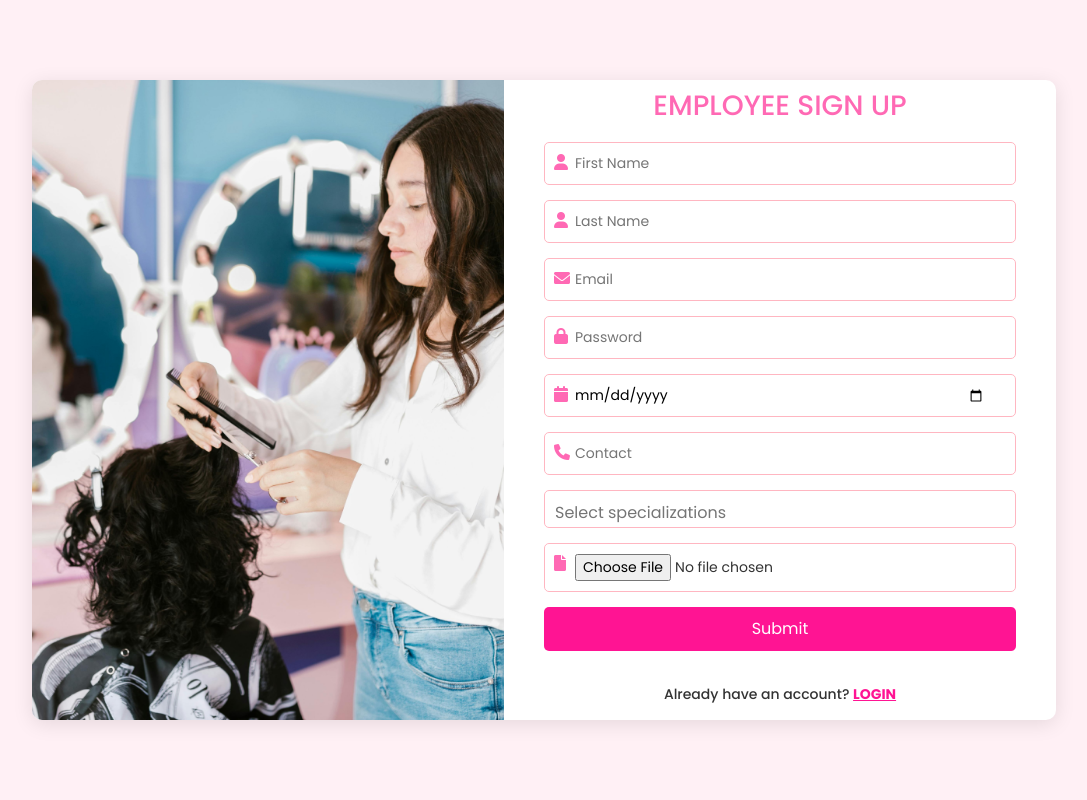
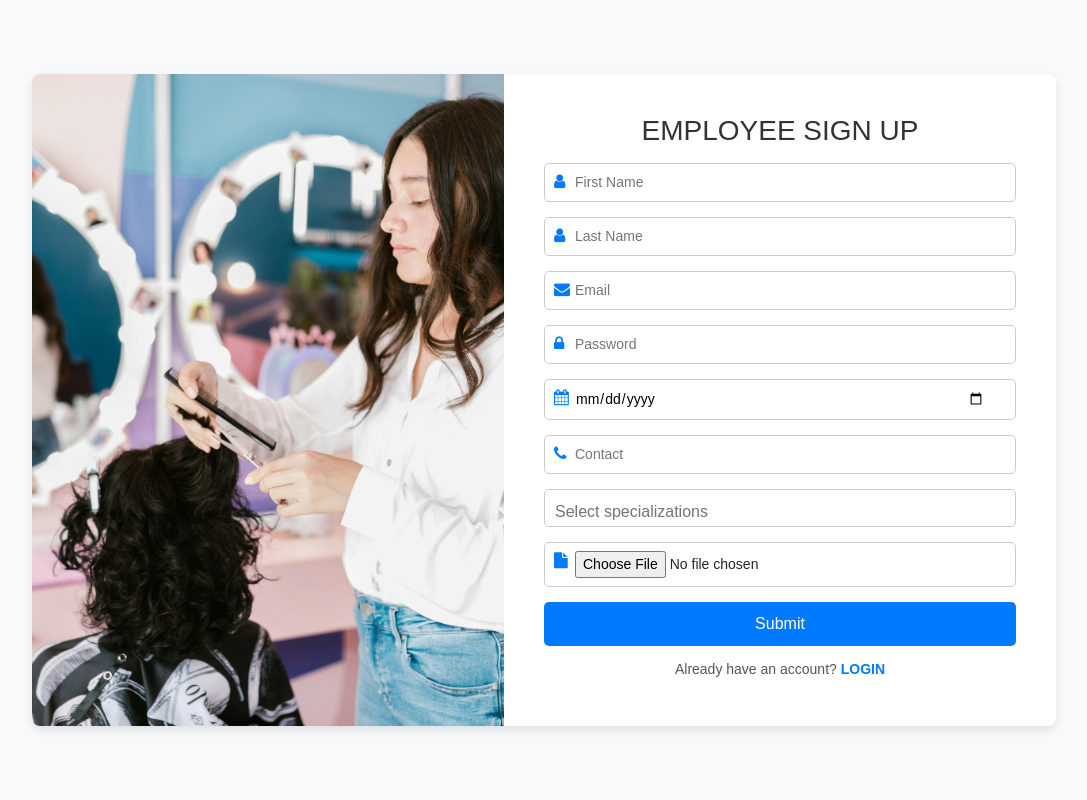
Before and after one commit to GayathryGNair/Onlline_Hair_Salon, a Django app: page /employee_registeration in a window 1280 px wide. Shown: the whole page, without its empty margins (96-1183 px from the left). Run offline with Django 5.2, Linux system fonts and the light colour scheme; data that the repository does not hold is empty; some libraries are stand-ins or nearby versions.

Commit message:
updations

```diff
--- a/myapp/forms.py
+++ b/myapp/forms.py
@@ -15,7 +15,7 @@ class ClientProfileUpdateForm(forms.ModelForm):
 class EmployeeProfileUpdateForm(forms.ModelForm):
     class Meta:
         model = Client
-        fields = ['first_name', 'last_name', 'email', 'dob', 'contact']
+        fields = ['first_name', 'last_name', 'email', 'dob', 'contact', ]
 
     def __init__(self, *args, **kwargs):
         super(EmployeeProfileUpdateForm, self).__init__(*args, **kwargs)
--- a/myapp/templates/employee_registeration.html
+++ b/myapp/templates/employee_registeration.html
@@ -3,34 +3,30 @@
 <html lang="en">
 <head>
     <meta charset="UTF-8">
-    <title>Employee Registration - GlamourQuest</title>
+    <title>Employee Registration</title>
     <meta name="viewport" content="width=device-width, initial-scale=1.0">
     <meta http-equiv="X-UA-Compatible" content="ie=edge">
-    <link href="https://fonts.googleapis.com/css?family=Poppins:300,400,500,600,700" rel="stylesheet">
-    <link href="https://cdn.jsdelivr.net/npm/bootstrap@5.1.3/dist/css/bootstrap.min.css" rel="stylesheet">
-    <link rel="stylesheet" href="https://cdnjs.cloudflare.com/ajax/libs/font-awesome/6.0.0-beta3/css/all.min.css">
+    <script src="https://cdnjs.cloudflare.com/ajax/libs/jquery/2.1.3/jquery.min.js"></script>
+    <link rel="stylesheet" href="https://stackpath.bootstrapcdn.com/bootstrap/4.4.1/css/bootstrap.min.css">
+    <link rel="stylesheet" href="https://maxcdn.bootstrapcdn.com/font-awesome/4.7.0/css/font-awesome.min.css">
     <link href="https://cdn.jsdelivr.net/npm/select2@4.1.0-rc.0/dist/css/select2.min.css" rel="stylesheet" />
-    <script src="https://cdnjs.cloudflare.com/ajax/libs/jquery/3.6.0/jquery.min.js"></script>
     <script src="https://cdn.jsdelivr.net/npm/select2@4.1.0-rc.0/dist/js/select2.min.js"></script>
 
     <style>
-        :root {
-            --primary-color: #FF69B4;
-            --secondary-color: #FFB6C1;
-            --accent-color: #FF1493;
-            --text-color: #333;
-            --bg-color: #FFF0F5;
-        }
+        @import "https://maxcdn.bootstrapcdn.com/font-awesome/4.7.0/css/font-awesome.min.css";
         body {
-            font-family: 'Poppins', sans-serif;
-            background-color: var(--bg-color);
-            color: var(--text-color);
             margin: 0;
             padding: 0;
+            font-family: 'Arial', sans-serif;
+            background-color: #f8f9fa;
             height: 100vh;
             display: flex;
             justify-content: center;
             align-items: center;
+        }
+        html {
+            overflow-x: hidden;
+            overflow-y: auto;
         }
         .wrapper {
             display: flex;
@@ -45,8 +41,8 @@
             width: 80%;
             max-width: 1200px;
             background: white;
-            border-radius: 10px;
-            box-shadow: 0 4px 20px rgba(0, 0, 0, 0.1);
+            border-radius: 8px;
+            box-shadow: 0 4px 8px rgba(0, 0, 0, 0.1);
             overflow: hidden;
         }
         .login-image {
@@ -60,13 +56,11 @@
             display: flex;
             flex-direction: column;
             justify-content: center;
-            overflow-y: auto;
-            max-height: 80vh;
         }
         .login-box h1 {
             font-size: 28px;
-            color: var(--primary-color);
-            margin-bottom: 20px;
+            color: #333;
+            margin-bottom: 15px;
             text-align: center;
         }
         .textbox {
@@ -76,24 +70,24 @@
         .textbox i {
             position: absolute;
             left: 10px;
-            top: 12px;
-            color: var(--primary-color);
+            top: 10px;
+            color: #007bff;
         }
         .textbox input, .textbox select {
             width: 100%;
-            padding: 10px 30px;
-            border: 1px solid var(--secondary-color);
+            padding: 8px 30px;
+            border: 1px solid #ccc;
             border-radius: 5px;
             font-size: 14px;
             transition: border 0.3s;
         }
         .textbox input:focus, .textbox select:focus {
-            border-color: var(--accent-color);
+            border-color: #007bff;
             outline: none;
         }
-        .btn-primary {
+        .btn {
             width: 100%;
-            background-color: var(--accent-color);
+            background: #007bff;
             border: none;
             color: white;
             padding: 10px;
@@ -103,14 +97,13 @@
             transition: background 0.3s;
             margin-bottom: 15px;
         }
-        .btn-primary:hover {
-            background-color: var(--primary-color);
+        .btn:hover {
+            background: #0056b3;
         }
         h4 {
             text-align: center;
-            color: var(--text-color);
+            color: #555;
             font-size: 14px;
-            margin-top: 20px;
         }
         .select2-container {
             width: 100% !important;
@@ -118,7 +111,7 @@
         .select2-selection {
             height: 38px !important;
             padding: 5px !important;
-            border: 1px solid var(--secondary-color) !important;
+            border: 1px solid #ccc !important;
             border-radius: 5px !important;
         }
         .select2-selection__arrow {
@@ -182,9 +175,9 @@
                         <i class="fa fa-file" aria-hidden="true"></i>
                         <input type="file" name="qualification_certificate" accept=".pdf,.jpg,.jpeg,.png">
                     </div>
-                    <button type="submit" class="btn btn-primary">Submit</button>
+                    <button type="submit" class="btn">Submit</button>
                 </form>
-                <h4>Already have an account? <a style="color: var(--accent-color)" href="{% url 'login' %}"><b>LOGIN</b></a></h4>
+                <h4>Already have an account? <a style="color: #007bff" href="{% url 'login' %}"><b>LOGIN</b></a></h4>
             </div>
         </div>
     </div>
@@ -196,7 +189,76 @@
                 allowClear: true
             });
 
-            // ... (rest of your JavaScript validation code remains unchanged) ...
+            $("form").on("submit", function(event) {
+                let isValid = true;
+                const emailPattern = /^[^\s@]+@[^\s@]+\.[^\s@]+$/;
+                const phonePattern = /^\d{10}$/;
+
+                $(".error").remove();
+
+                // Validate first name
+                const firstName = $("input[name='first_name']").val();
+                if (firstName.length < 2) {
+                    isValid = false;
+                    $("input[name='first_name']").after('<div class="error">First name must be at least 2 characters long.</div>');
+                }
+
+                // Validate last name
+                const lastName = $("input[name='last_name']").val();
+                if (lastName.length < 1) {
+                    isValid = false;
+                    $("input[name='last_name']").after('<div class="error">Last name must be at least 2 characters long.</div>');
+                }
+
+                // Validate email
+                const email = $("input[name='email']").val();
+                if (!emailPattern.test(email)) {
+                    isValid = false;
+                    $("input[name='email']").after('<div class="error">Please enter a valid email address.</div>');
+                }
+
+                // Validate password
+                const password = $("input[name='password']").val();
+                const passwordUppercase = /[A-Z]/.test(password);
+                const passwordSpecialChar = /[!@#$%^&*(),.?":{}|<>]/.test(password);
+                if (password.length < 6 || !passwordUppercase || !passwordSpecialChar) {
+                    isValid = false;
+                    $("input[name='password']").after('<div class="error">Password must be at least 6 characters long and contain at least one uppercase letter and one special character.</div>');
+                }
+
+                // Validate contact number
+                const contact = $("input[name='contact']").val();
+                if (!phonePattern.test(contact)) {
+                    isValid = false;
+                    $("input[name='contact']").after('<div class="error">Contact number must be exactly 10 digits long.</div>');
+                }
+
+                // Date of birth validation
+                const dob = new Date($("input[name='dob']").val());
+                const today = new Date();
+                const minAge = 18;
+                const age = today.getFullYear() - dob.getFullYear();
+                const monthDiff = today.getMonth() - dob.getMonth();
+                const dayDiff = today.getDate() - dob.getDate();
+
+                if (dob >= today) {
+                    isValid = false;
+                    $("input[name='dob']").after('<div class="error">Date of birth cannot be a future date.</div>');
+                } else if (age < minAge || (age === minAge && (monthDiff < 0 || (monthDiff === 0 && dayDiff < 0)))) {
+                    isValid = false;
+                    $("input[name='dob']").after('<div class="error">You must be at least 18 years old to register.</div>');
+                }
+
+                // Validate specializations
+                if ($('select[name="specializations"]').val() === null || $('select[name="specializations"]').val().length === 0) {
+                    isValid = false;
+                    $('select[name="specializations"]').after('<div class="error">Please select at least one specialization.</div>');
+                }
+
+                if (!isValid) {
+                    event.preventDefault();
+                }
+            });
         });
     </script>
 </body>
--- a/myapp/views.py
+++ b/myapp/views.py
@@ -233,18 +233,13 @@ def register(request):
             return render(request, 'register.html')  # Re-render the form with error
 
     return render(request, 'register.html')
-from django.shortcuts import render, redirect
-from django.contrib import messages
-from django.contrib.auth.hashers import make_password
-from .models import Employee, Specialization
+
 from django.shortcuts import render, redirect
 from django.contrib import messages
 from django.contrib.auth.hashers import make_password
 from .models import Employee, Specialization
 
 def employee_registeration(request):
-    specializations = Specialization.objects.all()
-
     if request.method == 'POST':
         first_name = request.POST['first_name']
         last_name = request.POST['last_name']
@@ -252,13 +247,12 @@ def employee_registeration(request):
         password = request.POST['password']
         dob = request.POST['dob']
         contact = request.POST['contact']
-        qualification = request.POST.get('qualification', '')
         qualification_certificate = request.FILES.get('qualification_certificate')
         specialization_ids = request.POST.getlist('specializations')
 
         if Employee.objects.filter(email=email).exists():
             messages.error(request, 'Email already exists')
-            return render(request, 'employee_registeration.html', {'specializations': specializations})
+            return render(request, 'employee_registeration.html', {'specializations': Specialization.objects.all()})
 
         employee = Employee(
             first_name=first_name,
@@ -267,7 +261,6 @@ def employee_registeration(request):
             password=make_password(password),
             dob=dob,
             contact=contact,
-            qualification=qualification,
             qualification_certificate=qualification_certificate
         )
         employee.save()
@@ -278,7 +271,9 @@ def employee_registeration(request):
         messages.success(request, 'Registration successful. Please wait for admin approval.')
         return redirect('login')
 
+    specializations = Specialization.objects.all()
     return render(request, 'employee_registeration.html', {'specializations': specializations})
+
 def for_men(request):
     return render(request, 'for_men.html')
 
@@ -583,6 +578,7 @@ def service_detail(request, service_id):
     return render(request, 'service_detail.html', {'service': service})
 
 from django.shortcuts import render, redirect, get_object_or_404
+from django.shortcuts import render, redirect, get_object_or_404
 from django.contrib import messages
 from .models import Service, Booking, Employee, Client
 from .forms import BookingForm
@@ -624,6 +620,13 @@ def booking_service(request, service_id):
 
             if existing_bookings.exists():
                 messages.error(request, "This time slot is already booked for the selected employee. Please choose another time or employee.")
+                context = {
+                    'service': service,
+                    'form': form,
+                    'existing_booking': existing_client_booking,
+                    'show_rebooking_confirmation': existing_client_booking
+                }
+                return render(request, 'booking_service.html', context)
             else:
                 if existing_client_booking:
                     # If rebooking is confirmed
@@ -644,6 +647,8 @@ def booking_service(request, service_id):
                     booking.save()
                     messages.success(request, "Your booking has been confirmed!")
                     return redirect('booking_confirmation', booking_id=booking.id)
+        else:
+            messages.error(request, "This slot is already booked. Please choose another slot.")
     else:
         form = BookingForm(specialized_employees=specialized_employees)
 
@@ -656,7 +661,6 @@ def booking_service(request, service_id):
 
 
 from django.contrib.auth.decorators import login_required
-
 
 def booking_confirmation(request, booking_id):
     user_id=request.session.get('user_id')
```
Also changed, not shown: myapp/models.py (+4 -21 lines), myapp/migrations/0044_remove_employee_is_on_leave_and_more.py (added), myapp/migrations/0045_employee_is_on_leave_employee_leave_end_and_more.py (added), myapp/migrations/0046_alter_employee_contact_alter_employee_dob.py (added), myapp/migrations/0047_remove_employee_is_on_leave_and_more.py (added), 2 other files.
